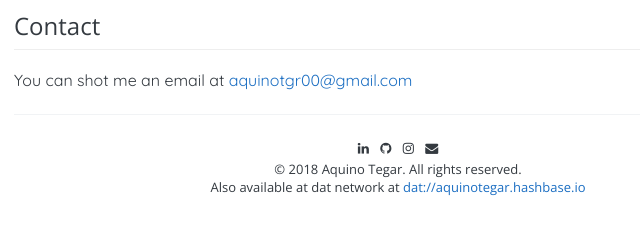
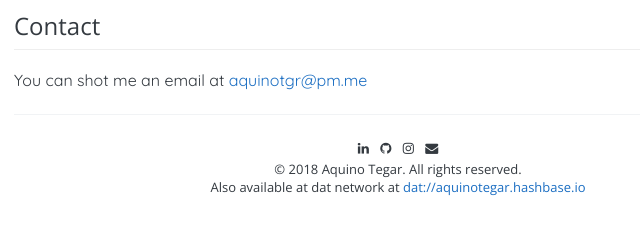
Before and after one commit to aquinotgr00/aquinotgr00.github.io, a plain HTML site: page index.html in a window 1280 px wide. Shown: the part 999-1233 px from the top of the page, 242-882 px from the left. Drawn offline with nearby package versions, Linux system fonts and the light colour scheme.

Commit message:
changing my email

```diff
--- a/index.html
+++ b/index.html
@@ -56,7 +56,7 @@
           <li>CI/CD Implementation</li>
         </ul>
         <h2 id="contact">Contact</h2>
-        <p>You can shot me an email at <a href="mailto:aquinotgr00@gmail.com">aquinotgr00@gmail.com</a></p>
+        <p>You can shot me an email at <a href="mailto:aquinotgr@pm.me">aquinotgr@pm.me</a></p>
       </div>
 
       <footer>
@@ -71,7 +71,7 @@
           <a href="https://instagram.com/aquinotgr">
             <i class="fa fa-instagram"></i>
           </a>
-          <a href="mailto:aquinotgr00@gmail.com">
+          <a href="mailto:aquinotgr@pm.me">
             <i class="fa fa-envelope"></i>
           </a>
         </div>
```
